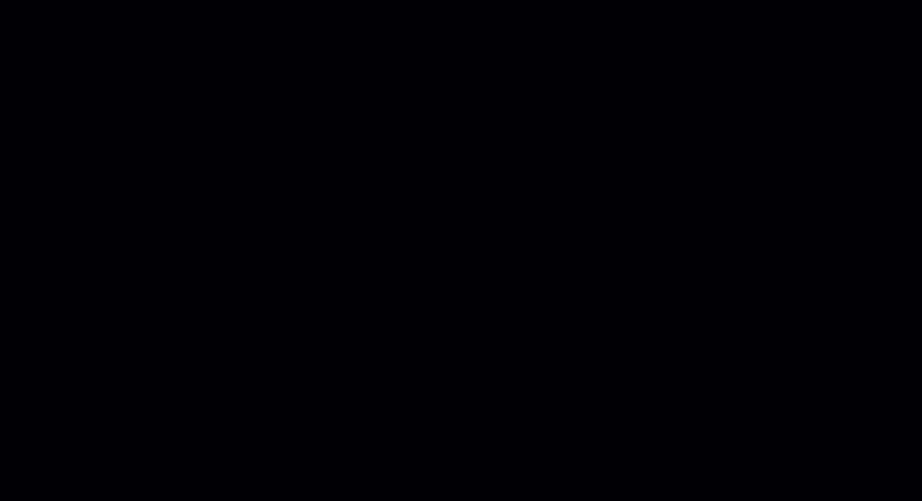
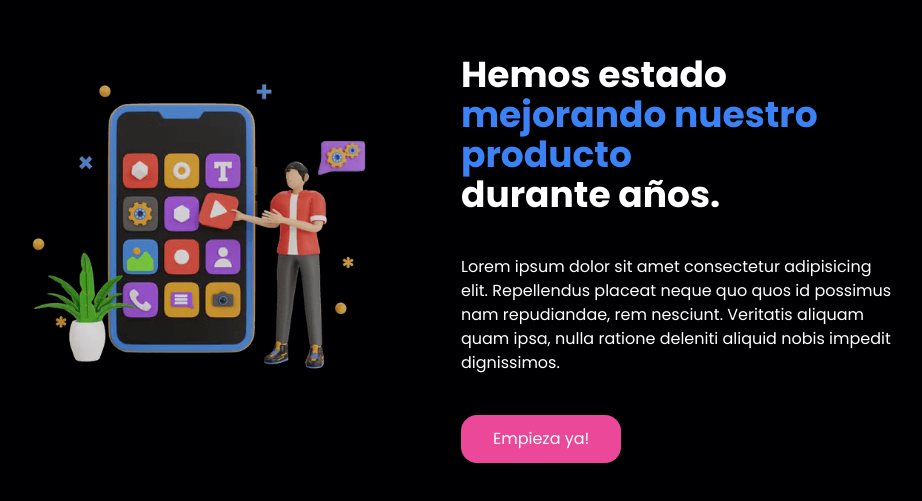
Before and after one commit to bm-jsms/spa-framer-motion, a Next.js app: page / in a window 1280 px wide. Shown: the part 2096-2597 px from the top of the page, without its empty margins (179-1101 px from the left). Before the commit the page ends 1927 px from the top, so only its background shows below. Built offline with nearby package versions, Linux system fonts and the light colour scheme.

Commit message:
About Section

```diff
--- a/src/app/page.tsx
+++ b/src/app/page.tsx
@@ -1,3 +1,4 @@
+import About from '@/components/About/About';
 import Features from '@/components/Features/Features';
 import Navbar from '@/components/Navbar/Navbar';
 import Overview from '@/components/Overview/Overview';
@@ -8,7 +9,9 @@
 			<Navbar />
 			<Overview />
 			<Features />
-			<div className='max-w-5xl mx-auto'></div>
+			<div className='max-w-5xl mx-auto'>
+				<About />
+			</div>
 		</main>
 	);
 }
--- /dev/null
+++ b/src/components/About/About.tsx
@@ -0,0 +1,35 @@
+import React from 'react';
+import { MotionT } from '../MotionT/MotionT';
+import Image from 'next/image';
+
+const About = () => {
+	return (
+		<div
+			id='about'
+			className='grid imtes-center py-28 md:grid-cols-2 lg:py-56 '
+		>
+			<MotionT>
+				<Image src='/assets/about.png' alt='about S' width={500} height={400} />
+			</MotionT>
+			<div className='md:pr-20'>
+				<h2 className='mb-10 text-4xl font-extrabold'>
+					Hemos estado <br />
+					<span className='text-blue-500'>mejorando nuestro producto</span>
+					<br />
+					durante años.
+				</h2>
+				<p className='mb-10 '>
+					Lorem ipsum dolor sit amet consectetur adipisicing elit. Repellendus
+					placeat neque quo quos id possimus nam repudiandae, rem nesciunt.
+					Veritatis aliquam quam ipsa, nulla ratione deleniti aliquid nobis
+					impedit dignissimos.
+				</p>
+				<button className='px-8 py-3 bg-pink-500 rounded-2xl hover:scale-105 duration-200 hover:bg-pink-700'>
+					Empieza ya!
+				</button>
+			</div>
+		</div>
+	);
+};
+
+export default About;
--- /dev/null
+++ b/src/components/About/index.ts
@@ -0,0 +1 @@
+export * from './About';
```
